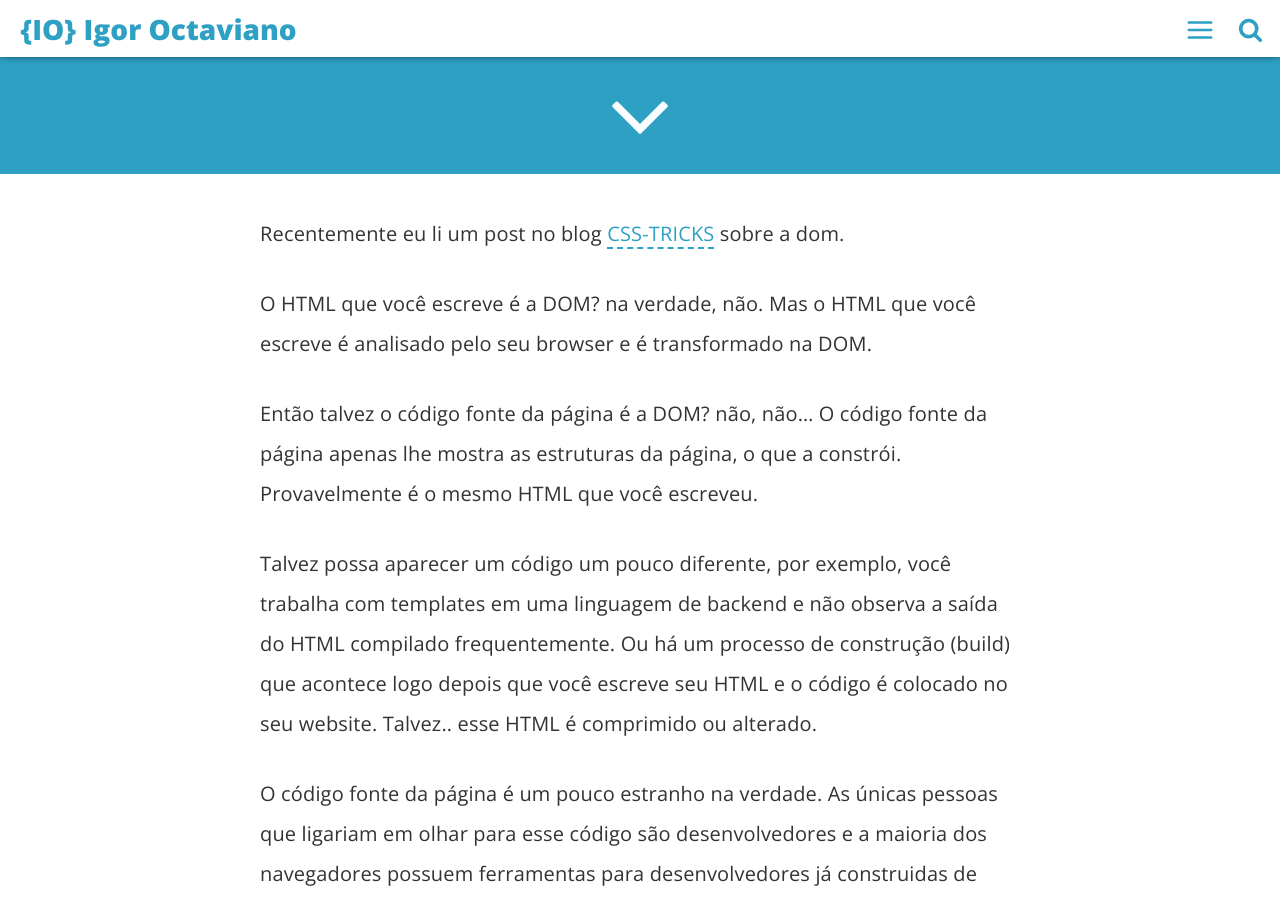
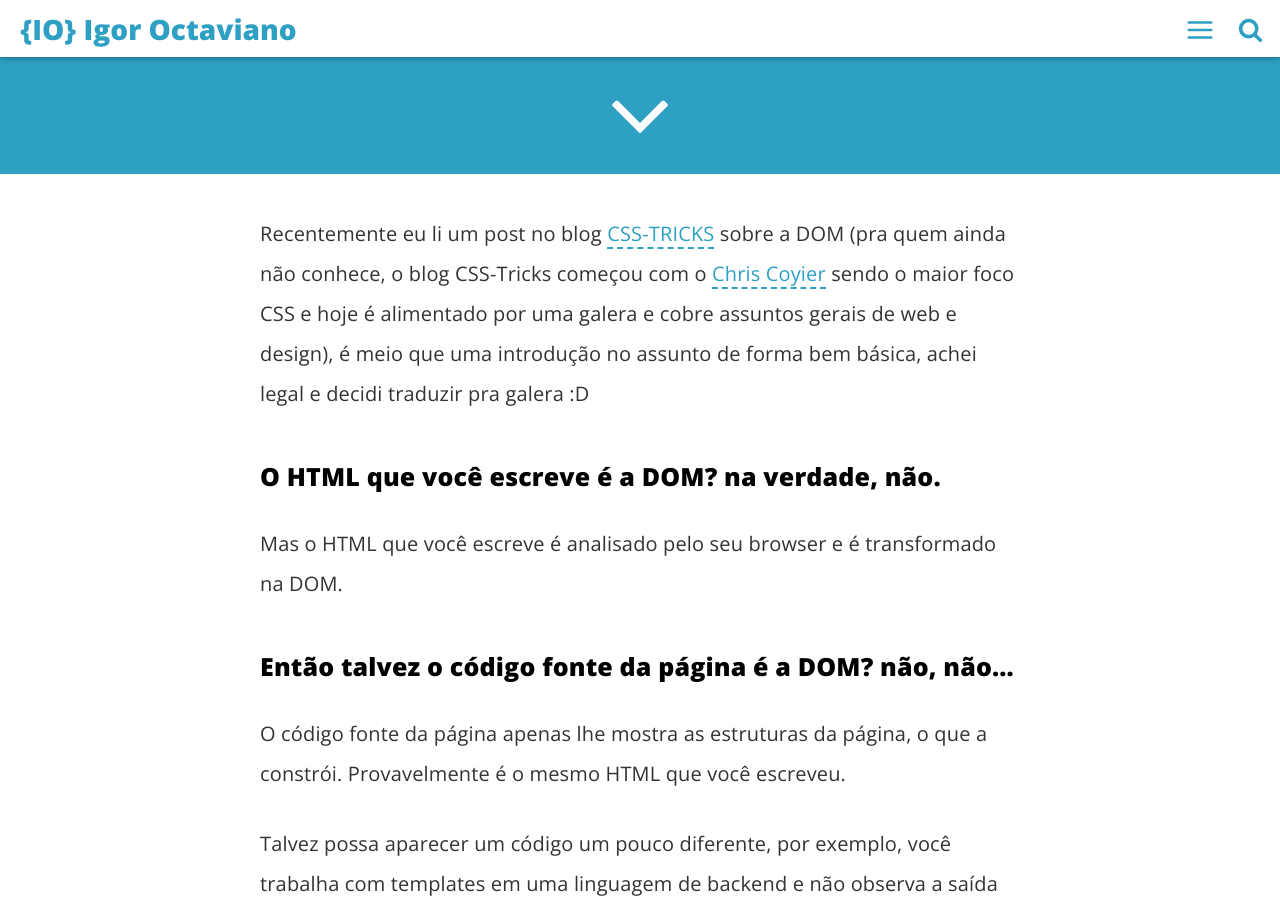
Before and after one commit to igoroctaviano/blog, a Jekyll site: the page built from _posts/2016-11-10-dom.md, in a window 1280 px wide and 900 px high, scrolled down 726 px. Built offline with Jekyll 4.4.1, drawn with Linux system fonts in a browser that asks for light colours; comment, search, counter and statistics services are not loaded; some of the changed text lies outside the part shown.

Commit message:
Update 2016-11-10-dom.md

```diff
--- a/_posts/2016-11-10-dom.md
+++ b/_posts/2016-11-10-dom.md
@@ -11,12 +11,12 @@ categories:
 introduction: "..."
 ---
 
-Recentemente eu li um post no blog [CSS-TRICKS]("https://css-tricks.com/dom") sobre a dom.
+Recentemente eu li um post no blog [CSS-TRICKS]("https://css-tricks.com/dom") sobre a DOM (pra quem ainda não conhece, o blog CSS-Tricks começou com o [Chris Coyier](https://twitter.com/chriscoyier) sendo o maior foco CSS e hoje é alimentado por uma galera e cobre assuntos gerais de web e design), é meio que uma introdução no assunto de forma bem básica, achei legal e decidi traduzir pra galera :D
 
-O HTML que você escreve é a DOM? na verdade, não.
+### O HTML que você escreve é a DOM? na verdade, não.
 Mas o HTML que você escreve é analisado pelo seu browser e é transformado na DOM.
 
-Então talvez o código fonte da página é a DOM? não, não...
+### Então talvez o código fonte da página é a DOM? não, não...
 O código fonte da página apenas lhe mostra as estruturas da página, o que a constrói. Provavelmente é o mesmo HTML que você escreveu.
 
 Talvez possa aparecer um código um pouco diferente, por exemplo, você trabalha com templates em uma linguagem de backend e não
@@ -26,7 +26,7 @@ seu HTML e o código é colocado no seu website. Talvez.. esse HTML é comprimid
 O código fonte da página é um pouco estranho na verdade. As únicas pessoas que ligariam em olhar para esse código são desenvolvedores
 e a maioria dos navegadores possuem ferramentas para desenvolvedores já construidas de forma integradas no próprio navegador atualmente.
 
-Então, o código no DevTools (ferramentas do desenvolvedor) do meu navegador é a DOM? sim!, mas.. pera aí, quase isso.
+### Então, o código no DevTools (ferramentas do desenvolvedor) do meu navegador é a DOM? sim!, mas.. pera aí, quase isso.
 Quando você está olhando no painel em qualquer ferramenta que esteja utilizando que lhe mostra algo parecido com HTML, isso é
 uma representação visual da DOM! Há!
 
```
Also changed, not shown: other parts of _posts/2016-11-10-dom.md (+1 -1 lines).
